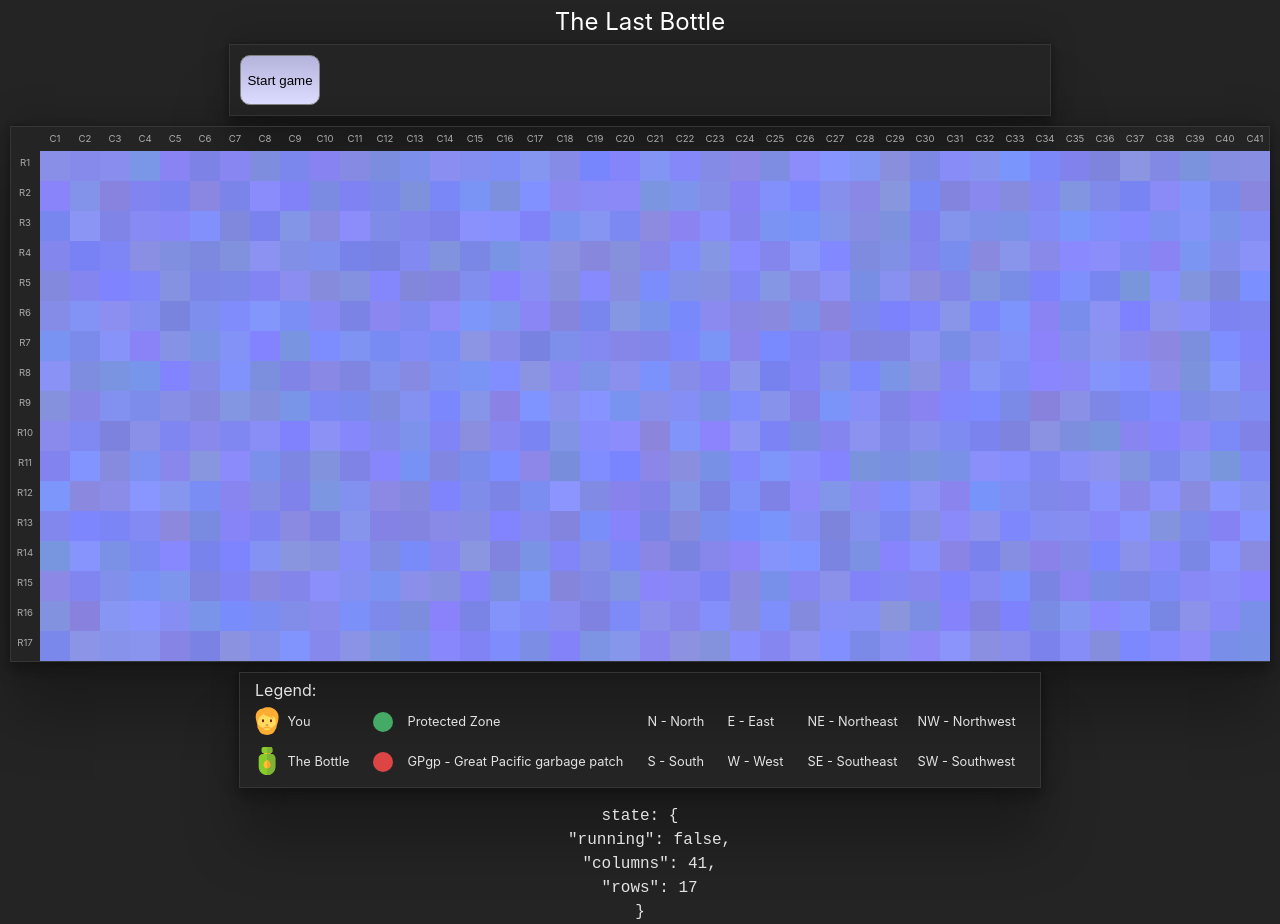
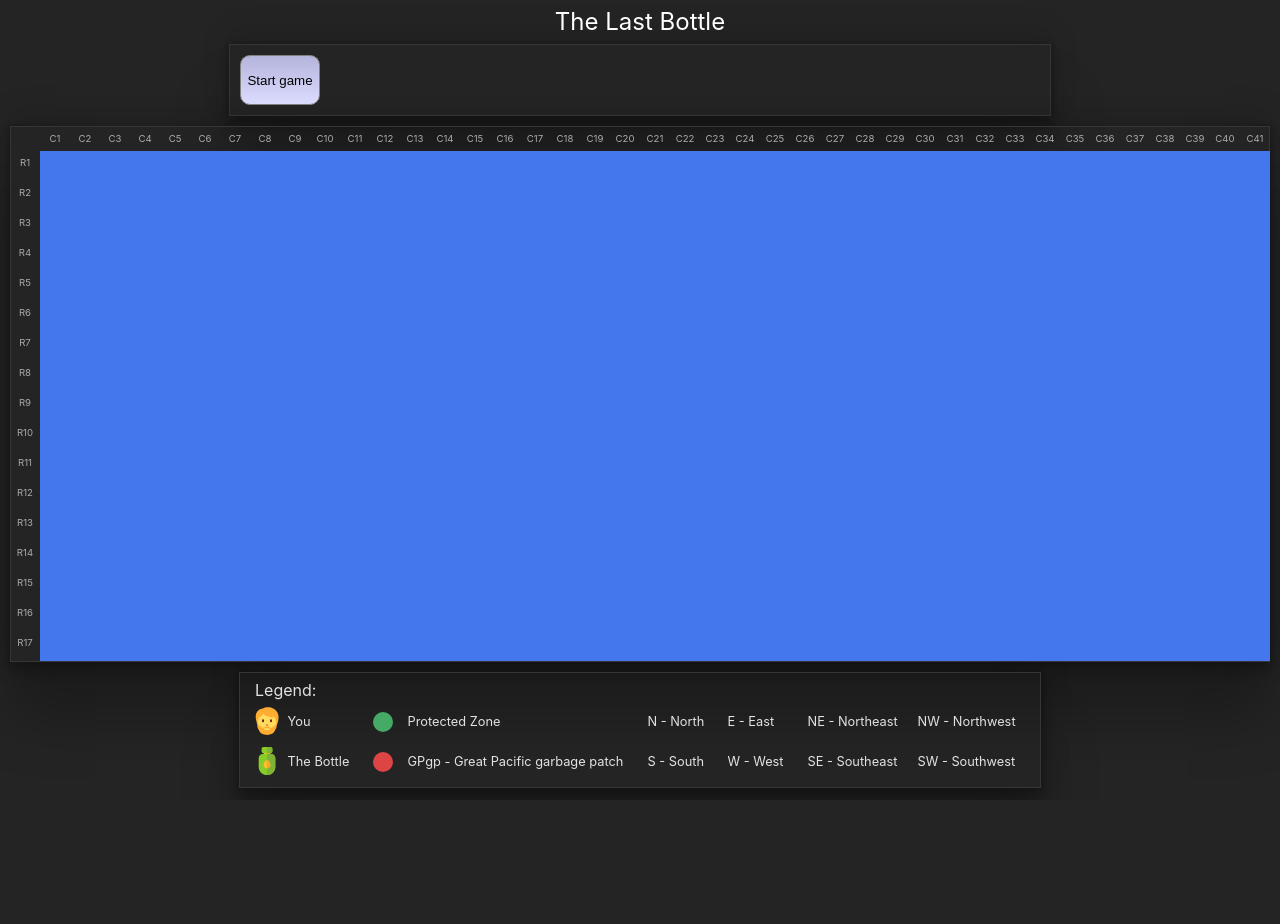
Before and after one commit to koakh/ChallengeTheLastBottle, a React (Vite) app: page / in a window 1280 px wide. After the commit the page ends 800 px from the top, so only its background shows below. Built offline with nearby package versions, Linux system fonts and the light colour scheme.

Commit message:
before refactor [...Array(columns

```diff
--- a/src/app/config.js
+++ b/src/app/config.js
@@ -1,5 +1,5 @@
 export const constants = {
-  DEBUG: true,
+  DEBUG: false,
   SHOW_GRID_POSITION: false,
   USE_RANDOM_COLORS: false,
   MIN_GRID_SIZE: [10, 10],
@@ -30,7 +30,7 @@ export const constants = {
     oceanArea: '#4477ee',
     playerPositionCellArea: '#eedd56',
     bottlePositionCellArea: '#332211',
-    startingCellArea: '#5667de',
+    startingCellArea: '#2244ee',
     randomGpgpArea: [
       [220, 255],
       [40, 80],
--- a/src/components/cell/Cell.jsx
+++ b/src/components/cell/Cell.jsx
@@ -20,6 +20,7 @@ export default function Cell ({ position }) {
   };
 
   const drawBack = (x, y) => {
+    const useRandomColors = constants.USE_RANDOM_COLORS;
     const [gpgpR, gpgpG, gpgpB] = constants.COLORS.randomGpgpArea;
     const [pzR, pzG, pzB] = constants.COLORS.randomPzArea;
     const [oceanR, oceanG, oceanB] = constants.COLORS.randomOceanArea;
@@ -46,7 +47,9 @@ export default function Cell ({ position }) {
       state.gameStatus.playerStatus.position[0] === x &&
       state.gameStatus.playerStatus.position[1] === y
     ) {
-      return generateRandomRgbColor(playerPosR, playerPosG, playerPosB);
+      return useRandomColors
+        ? generateRandomRgbColor(playerPosR, playerPosG, playerPosB)
+        : constants.COLORS.playerPositionCellArea;
     }
     // bottlePosition, before startingPosition, bottle always overlap startingPosition
     if (
@@ -55,7 +58,9 @@ export default function Cell ({ position }) {
       state.gameStatus.bottleStatus.position[0] === x &&
       state.gameStatus.bottleStatus.position[1] === y
     ) {
-      return generateRandomRgbColor(bottlePosR, bottlePosG, bottlePosB);
+      return useRandomColors
+        ? generateRandomRgbColor(bottlePosR, bottlePosG, bottlePosB)
+        : constants.bottlePositionCellArea;
     }
     // startingPosition
     if (
@@ -63,7 +68,9 @@ export default function Cell ({ position }) {
       state.gameStatus.startingPosition[0] === x &&
       state.gameStatus.startingPosition[1] === y
     ) {
-      return generateRandomRgbColor(startPosR, startPosG, startPosB);
+      return useRandomColors
+        ? generateRandomRgbColor(startPosR, startPosG, startPosB)
+        : constants.COLORS.startingCellArea;
     }
 
     // this was the last priority to render before water
@@ -73,18 +80,24 @@ export default function Cell ({ position }) {
       state.gameStatus.gpgpAreaArray &&
       arrayIsInArray(state.gameStatus.gpgpAreaArray, [x, y])
     ) {
-      return generateRandomRgbColor(gpgpR, gpgpG, gpgpB);
+      return useRandomColors
+        ? generateRandomRgbColor(gpgpR, gpgpG, gpgpB)
+        : constants.COLORS.gpgpArea;
     }
     // protectedZone
     if (
       state.gameStatus.pzAreaArray &&
       arrayIsInArray(state.gameStatus.pzAreaArray, [x, y])
     ) {
-      return generateRandomRgbColor(pzR, pzG, pzB);
+      return useRandomColors
+        ? generateRandomRgbColor(pzR, pzG, pzB)
+        : constants.COLORS.pzArea;
     }
 
     // ocean
-    return generateRandomRgbColor(oceanR, oceanG, oceanB);
+    return useRandomColors
+      ? generateRandomRgbColor(oceanR, oceanG, oceanB)
+      : constants.COLORS.oceanArea;
   };
 
   return (
```
